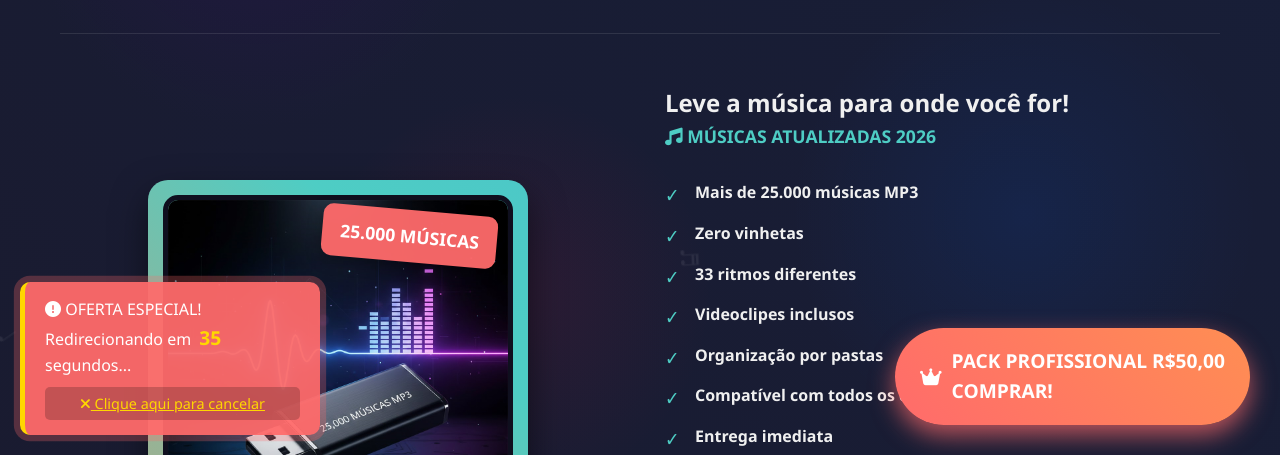
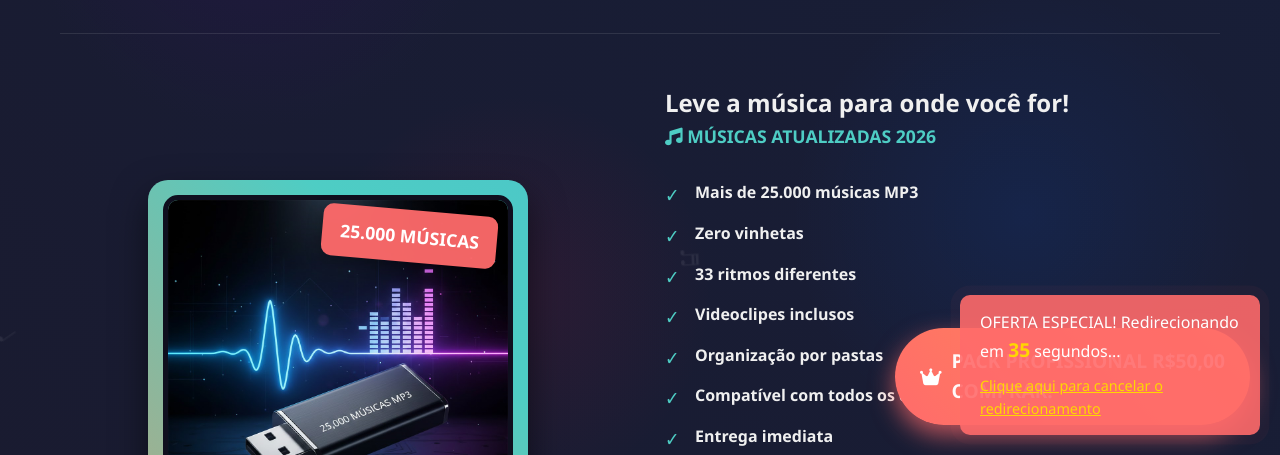
Before and after one commit to MUNDO-STORE/PENDRIVEVIRTUAL, a plain HTML site: page index.html in a window 1280 px wide. Shown: the part 345-800 px from the top of the page. Drawn offline with Linux system fonts and the light colour scheme.

Commit message:
Update index.html

```diff
--- a/index.html
+++ b/index.html
@@ -507,55 +507,6 @@
             100% { box-shadow: 0 10px 25px rgba(255, 107, 107, 0.4); }
         }
 
-        /* NOTIFICAÇÃO DE REDIRECIONAMENTO (AGORA NA ESQUERDA) */
-        .redirect-notice {
-            position: fixed;
-            bottom: 20px;
-            left: 20px; /* Alterado de right para left */
-            background: rgba(255, 107, 107, 0.95);
-            color: white;
-            padding: 15px 20px;
-            border-radius: 10px;
-            z-index: 1000;
-            box-shadow: 0 5px 15px rgba(0, 0, 0, 0.3);
-            animation: pulse 2s infinite;
-            max-width: 300px;
-            border-left: 5px solid #ffd700;
-        }
-
-        @keyframes pulse {
-            0% { box-shadow: 0 0 0 0 rgba(255, 107, 107, 0.7); }
-            70% { box-shadow: 0 0 0 10px rgba(255, 107, 107, 0); }
-            100% { box-shadow: 0 0 0 0 rgba(255, 107, 107, 0); }
-        }
-
-        .countdown {
-            font-weight: bold;
-            color: #ffd700;
-            font-size: 1.2rem;
-            display: inline-block;
-            min-width: 30px;
-            text-align: center;
-        }
-
-        .cancel-redirect {
-            display: block;
-            margin-top: 8px;
-            font-size: 0.9rem;
-            color: #ffd700;
-            text-decoration: underline;
-            cursor: pointer;
-            text-align: center;
-            background: rgba(0, 0, 0, 0.2);
-            padding: 5px 10px;
-            border-radius: 5px;
-            transition: background 0.3s;
-        }
-
-        .cancel-redirect:hover {
-            background: rgba(0, 0, 0, 0.4);
-        }
-
         footer {
             text-align: center;
             padding: 30px 0;
@@ -576,17 +527,46 @@
                 font-size: 1rem;
                 padding: 15px 20px;
             }
-            .redirect-notice {
-                left: 10px;
-                right: 10px;
-                max-width: calc(100% - 20px);
-                bottom: 80px; /* Ajuste para não sobrepor o botão flutuante */
-            }
         }
 
         @keyframes fadeIn {
             from { opacity: 0; transform: translateY(10px); }
             to { opacity: 1; transform: translateY(0); }
+        }
+
+        .redirect-notice {
+            position: fixed;
+            bottom: 20px;
+            right: 20px;
+            background: rgba(255, 107, 107, 0.9);
+            color: white;
+            padding: 15px 20px;
+            border-radius: 10px;
+            z-index: 1000;
+            box-shadow: 0 5px 15px rgba(0, 0, 0, 0.3);
+            animation: pulse 2s infinite;
+            max-width: 300px;
+        }
+
+        @keyframes pulse {
+            0% { box-shadow: 0 0 0 0 rgba(255, 107, 107, 0.7); }
+            70% { box-shadow: 0 0 0 10px rgba(255, 107, 107, 0); }
+            100% { box-shadow: 0 0 0 0 rgba(255, 107, 107, 0); }
+        }
+
+        .countdown {
+            font-weight: bold;
+            color: #ffd700;
+            font-size: 1.2rem;
+        }
+
+        .cancel-redirect {
+            display: block;
+            margin-top: 8px;
+            font-size: 0.9rem;
+            color: #ffd700;
+            text-decoration: underline;
+            cursor: pointer;
         }
 
         .genre-more {
@@ -623,32 +603,21 @@
             background: linear-gradient(45deg, #ff6b6b, #ff8e53);
             border-radius: 10px;
         }
-
-        /* Animação adicional para chamar atenção na esquerda */
-        @keyframes slideInLeft {
-            from { transform: translateX(-100%); opacity: 0; }
-            to { transform: translateX(0); opacity: 1; }
-        }
-
-        .redirect-notice {
-            animation: slideInLeft 0.5s ease-out, pulse 2s infinite 0.5s;
-        }
     </style>
 </head>
 <body>
     <div class="background-animation" id="backgroundAnimation"></div>
-
-    <!-- Notificação de redirecionamento (AGORA NA ESQUERDA) -->
-    <div class="redirect-notice" id="redirectNotice">
-        <div><i class="fas fa-exclamation-circle"></i> OFERTA ESPECIAL! Redirecionando em <span class="countdown" id="countdown">40</span> segundos...</div>
-        <div class="cancel-redirect" id="cancelRedirect"><i class="fas fa-times"></i> Clique aqui para cancelar</div>
-    </div>
 
     <!-- Botão flutuante -->
     <a href="https://4br.me/54Wms" class="floating-button" target="_blank">
         <i class="fas fa-crown"></i>
         PACK PROFISSIONAL R$50,00<br>COMPRAR!
     </a>
+
+    <div class="redirect-notice" id="redirectNotice">
+        <div>OFERTA ESPECIAL! Redirecionando em <span class="countdown" id="countdown">40</span> segundos...</div>
+        <div class="cancel-redirect" id="cancelRedirect">Clique aqui para cancelar o redirecionamento</div>
+    </div>
 
     <div class="container">
         <header>
@@ -908,20 +877,6 @@
 
         // Chamar a função para gerar depoimentos quando a página carregar
         document.addEventListener('DOMContentLoaded', generateTestimonials);
-
-        // Adicionar efeito de contagem regressiva mais visível
-        function updateCountdownDisplay() {
-            const countdownElement = document.getElementById('countdown');
-            if (secondsLeft <= 10) {
-                countdownElement.style.color = '#ff6b6b';
-                countdownElement.style.animation = 'pulse 1s infinite';
-            } else if (secondsLeft <= 20) {
-                countdownElement.style.color = '#ff8e53';
-            }
-        }
-
-        // Atualizar a cada segundo
-        setInterval(updateCountdownDisplay, 1000);
     </script>
 </body>
 </html>
```
